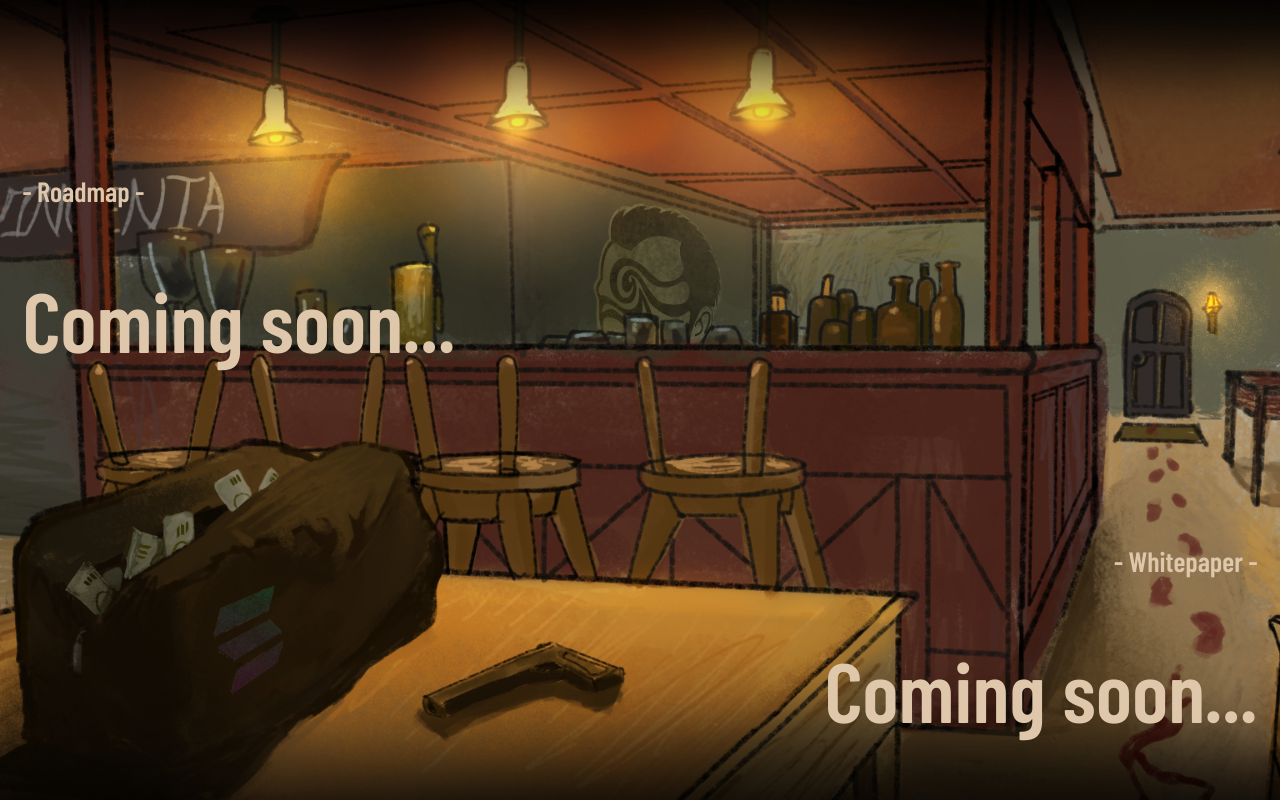
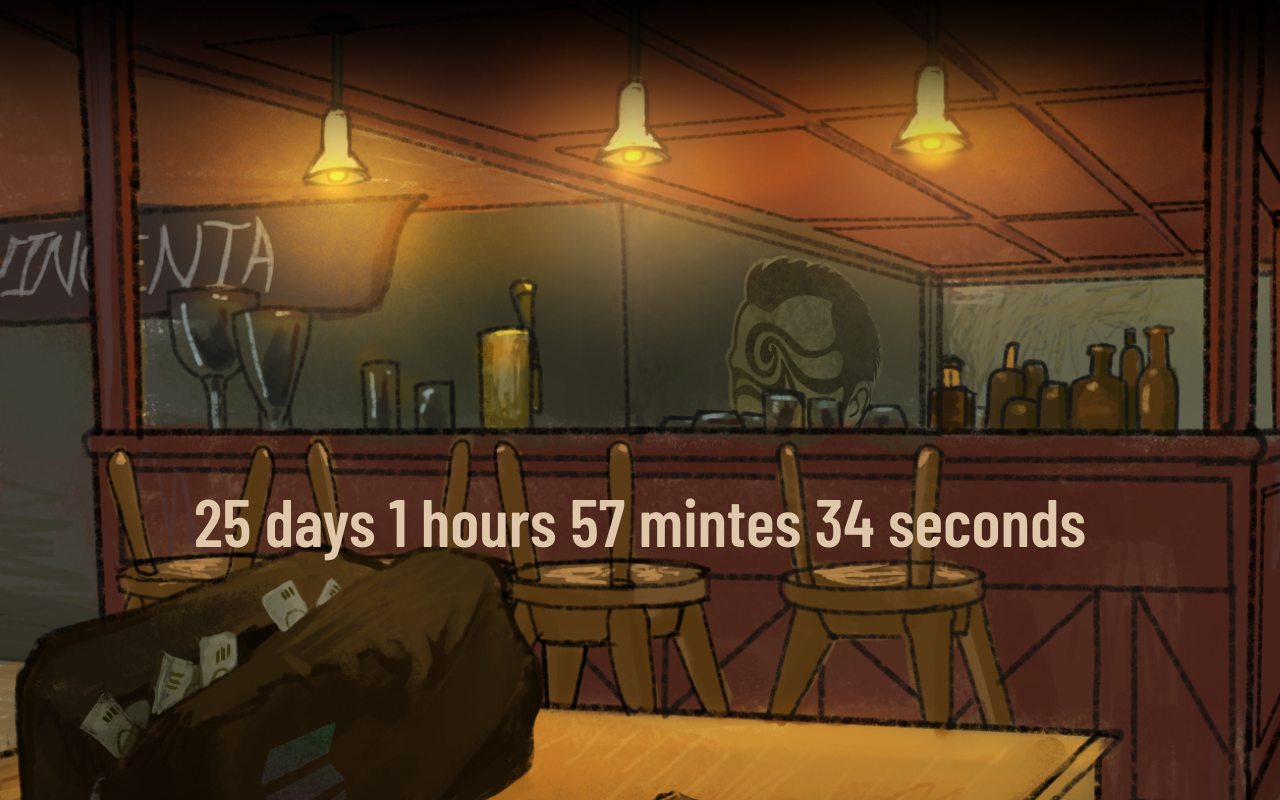
Before and after one commit to dev-nainglu/vincenia, a Next.js app: page / in a window 1280 px wide. Shown: the part 1980-2780 px from the top of the page. Built offline with nearby package versions, Linux system fonts and the light colour scheme.

Commit message:
added timer

```diff
--- a/components/Home/ComingSoon.tsx
+++ b/components/Home/ComingSoon.tsx
@@ -1,5 +1,29 @@
 import { NextPage } from 'next';
 import pub from '../../public/assets/images/Pub.jpg';
+import Countdown from 'react-countdown';
+import { DateTime } from 'luxon';
+
+const Completionist = () => (
+	<a href="">
+		<span className="text-center text-5xl font-bold py-8 underline">MINT</span>
+	</a>
+);
+const EndDate = DateTime.fromRFC2822('Wed, 01 Jun 2022 00:30:00 +0630').toISO();
+// const EndDate = DateTime.fromRFC2822('Sun, 29 May 2022 12:07:50 +0630').toISO();
+
+const renderer = ({ days, hours, minutes, seconds, completed }: any) => {
+	if (completed) {
+		// Render a completed state
+		return <Completionist />;
+	} else {
+		// Render a countdown
+		return (
+			<span className="text-center text-5xl font-bold py-8">
+				{`${days ? days + ' days ' : ''} ${hours} hours ${minutes} mintes ${seconds} seconds`}
+			</span>
+		);
+	}
+};
 
 const ComingSoon: NextPage = () => {
 	return (
@@ -7,22 +31,13 @@ const ComingSoon: NextPage = () => {
 			style={{
 				backgroundImage: `url(${pub.src})`,
 				backgroundSize: 'cover',
-				height: 900,
+				height: 1100,
 			}}
-			className="content-center py-20"
+			className="grid place-items-center h-screen py-20"
 		>
-			{/* Road map */}
-			<div className="container py-8">
-				<h2 className="text-xl py-8">- Roadmap -</h2>
-				<p className="text-6xl pt-4 font-bold py-8">Coming soon...</p>
+			<div className="container flex justify-center py-8">
+				<Countdown zeroPadTime={2} date={EndDate} renderer={renderer} />
 			</div>
-			{/* End Road map */}
-			{/* Whitepaper */}
-			<div className="container py-8">
-				<h2 className="text-xl text-right py-8">- Whitepaper -</h2>
-				<p className="text-right text-6xl pt-4 font-bold py-8">Coming soon...</p>
-			</div>
-			{/* End Whitepaper */}
 		</div>
 	);
 };
--- a/package.json
+++ b/package.json
@@ -9,9 +9,11 @@
 		"lint": "next lint"
 	},
 	"dependencies": {
+		"luxon": "^2.4.0",
 		"next": "12.1.0",
 		"next-auth": "^4.3.1",
 		"react": "17.0.2",
+		"react-countdown": "^2.3.2",
 		"react-dom": "17.0.2",
 		"react-fast-marquee": "^1.3.1",
 		"react-player": "^2.10.0",
@@ -21,6 +23,7 @@
 		"redux-thunk": "^2.4.1"
 	},
 	"devDependencies": {
+		"@types/luxon": "^2.3.2",
 		"@types/node": "17.0.21",
 		"@types/react": "17.0.40",
 		"autoprefixer": "^10.4.5",
```
Also changed, not shown: 1 other file (tests, documents, lock files or other folders).
